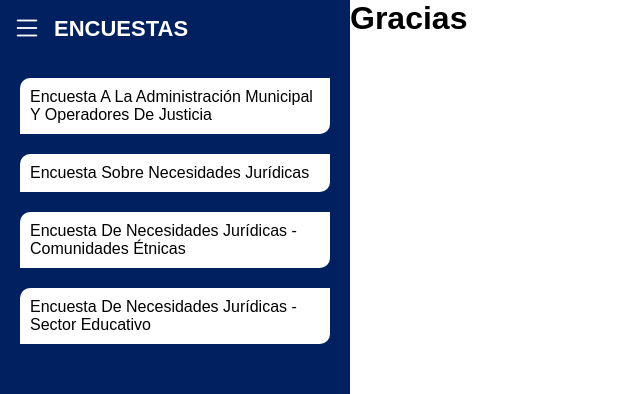
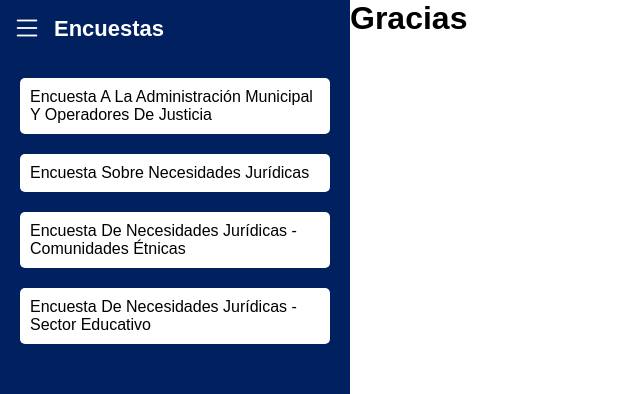
Before and after one commit to SamuelESuarezE/encuestasUis, a Vue app: page /encuesta_finalizada in a window 1280 px wide. Both pictures are taken after a click on the element 30 px from the left and 29 px from the top of the page. Shown: the top 394 px of the page, without its empty margins (0-640 px from the left). Built offline with nearby package versions, Linux system fonts and the light colour scheme.

Commit message:
fix: :lipstick: Se corrigieron los estilos del componente menu desplegable

```diff
--- a/src/components/MenuDesplegable.vue
+++ b/src/components/MenuDesplegable.vue
@@ -19,7 +19,7 @@ const toggleMenu = () => {
   <aside class="menu_desplegable" :class="{ 'collapsed': isCollapsed }">
     <header @click="toggleMenu" :class="{ 'collapsed': isCollapsed }">
       <i class="bi bi-list"></i>
-      <p v-if="!isCollapsed">ENCUESTAS</p>
+      <p v-if="!isCollapsed">Encuestas</p>
     </header>
     <ul v-if="!isCollapsed">
       <li v-for="[key, value] in Object.entries(menuItems)">
@@ -72,7 +72,7 @@ ul {
 ul li {
   background-color: var(--color-white);
   padding: 10px;
-  border-radius: 10px 0px 10px 0px;
+  border-radius: 5px;
   transition: background-color 0.3s ease;
 }
 
```
